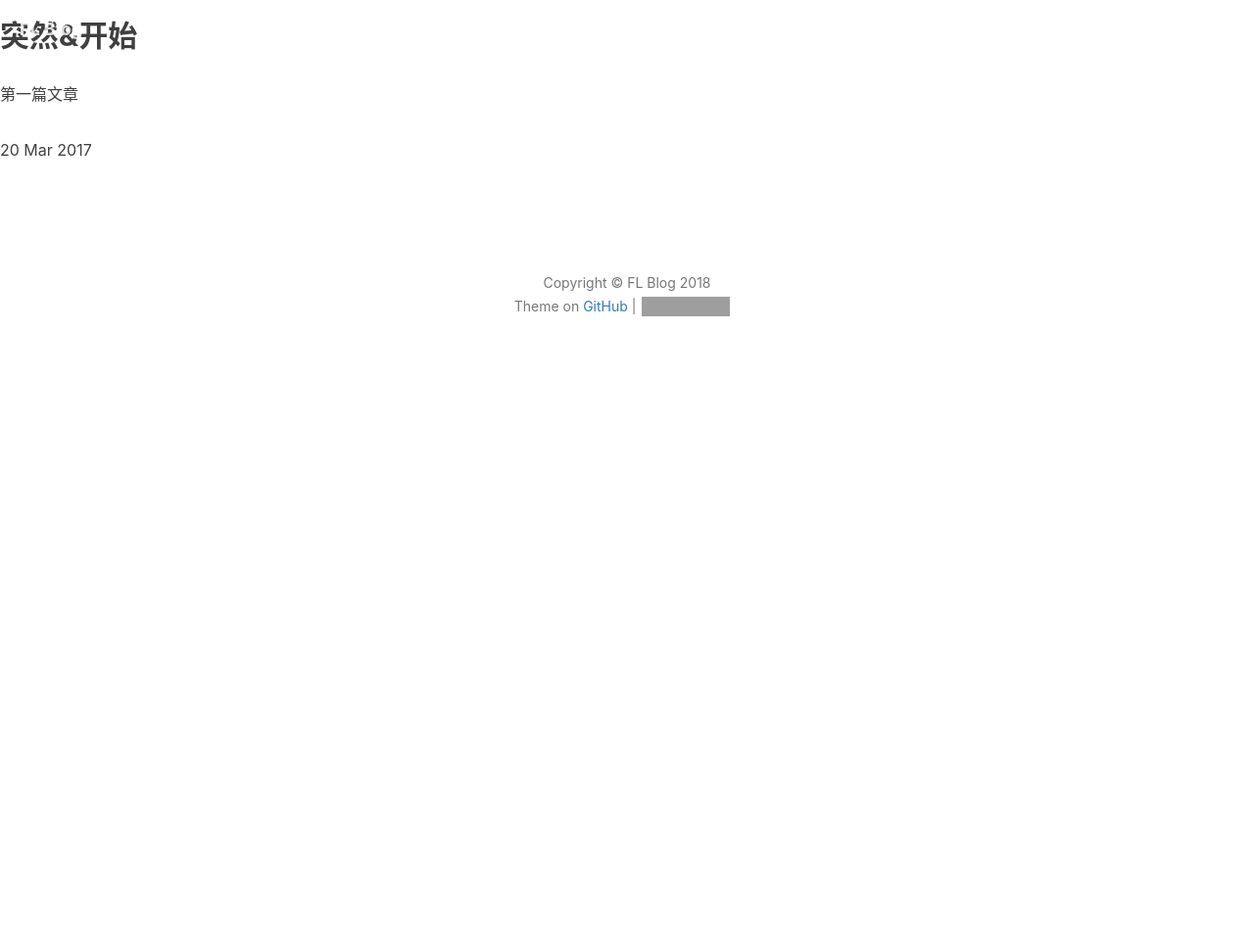
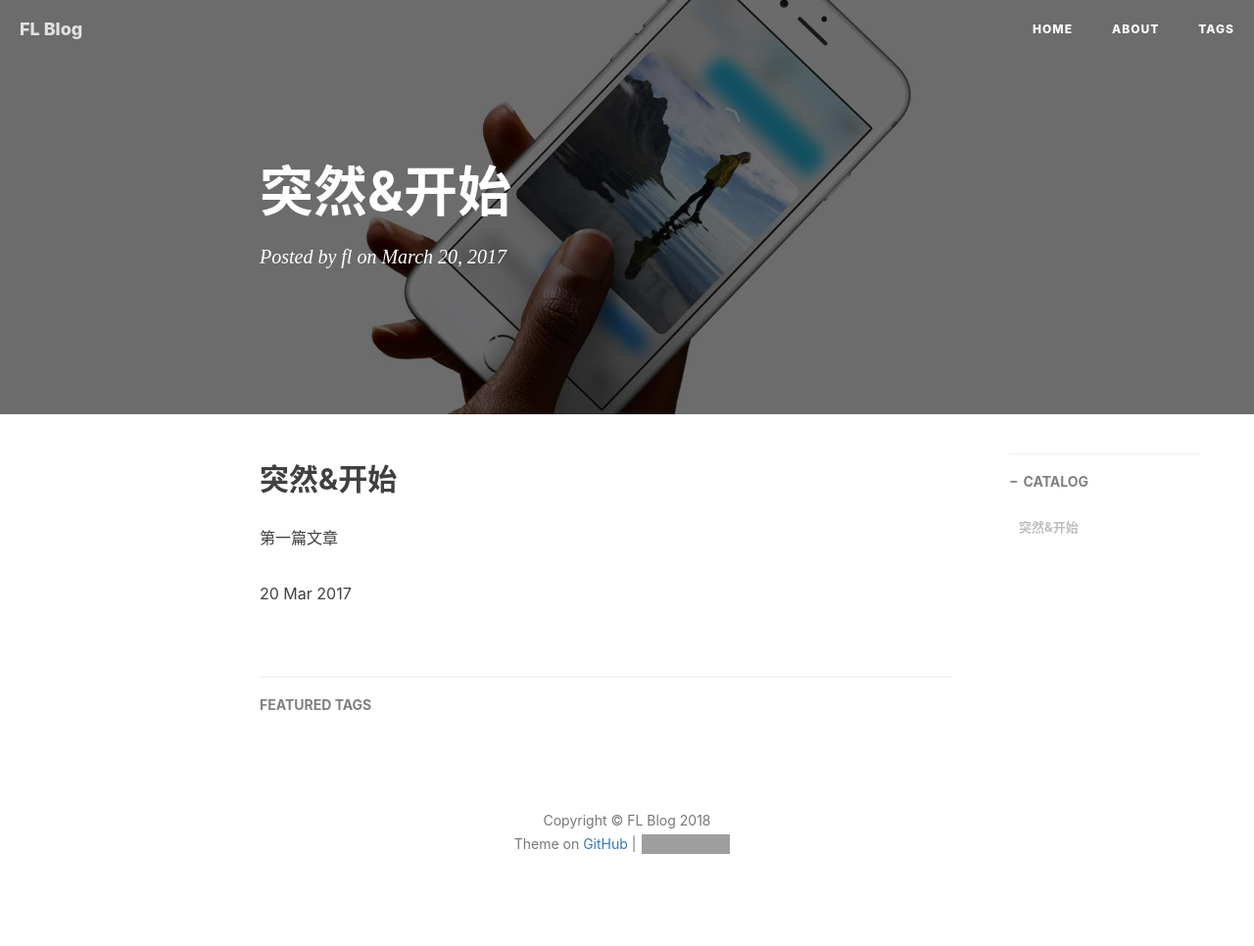
Before and after one commit to fuli1995/fuli1995.github.io, a Jekyll site: the page built from _posts/2017-03-20-fuli.md, in a window 1280 px wide. Shown: the whole page at 98% size. Built offline with Jekyll 4.4.1, drawn with Linux system fonts in a browser that asks for light colours; nearby versions of some CDN libraries; comment, search, counter and statistics services are not loaded; before the commit the page ends 900 px from its top, so only the background shows below that; grey boxes are pictures that could not be loaded.

Commit message:
post test

```diff
--- a/_posts/2017-03-20-fuli.md
+++ b/_posts/2017-03-20-fuli.md
@@ -1,6 +1,12 @@
 ---
-layout: default
-title: "突然&amp;开始"
+layout:     post
+title:      突然&amp;开始
+subtitle:
+date:       2017-03-20
+author:     fl
+header-img: img/post-bg-ios9-web.jpg
+catalog: true
+tags:
 ---
 <h2>{{ page.title }}</h2>
 <p>第一篇文章</p>
```
